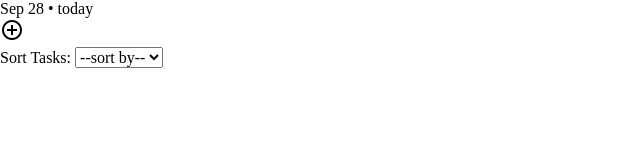
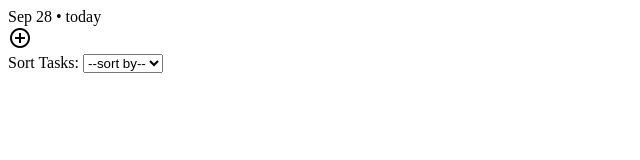
Before and after one commit to StuvaScript/to-do-list, a plain HTML site: page index.html in a window 1280 px wide. Shown: the whole page, without its empty margins (0-640 px from the left). Drawn offline with nearby package versions, Linux system fonts and the light colour scheme.

```diff
--- a/index.html
+++ b/index.html
@@ -5,8 +5,8 @@
     <meta http-equiv="X-UA-Compatible" content="IE=edge" />
     <meta name="viewport" content="width=device-width, initial-scale=1.0" />
     <title>To Do List</title>
-    <link rel="stylesheet" href="../src/normalize.css" />
-    <link rel="stylesheet" href="../src/style.css" />
+    <!-- <link rel="stylesheet" href="../src/normalize.css" />
+    <link rel="stylesheet" href="../src/style.css" /> -->
     <link
       rel="stylesheet"
       href="https://fonts.googleapis.com/css2?family=Material+Symbols+Outlined:opsz,wght,FILL,GRAD@20..48,100..700,0..1,-50..200"
```
